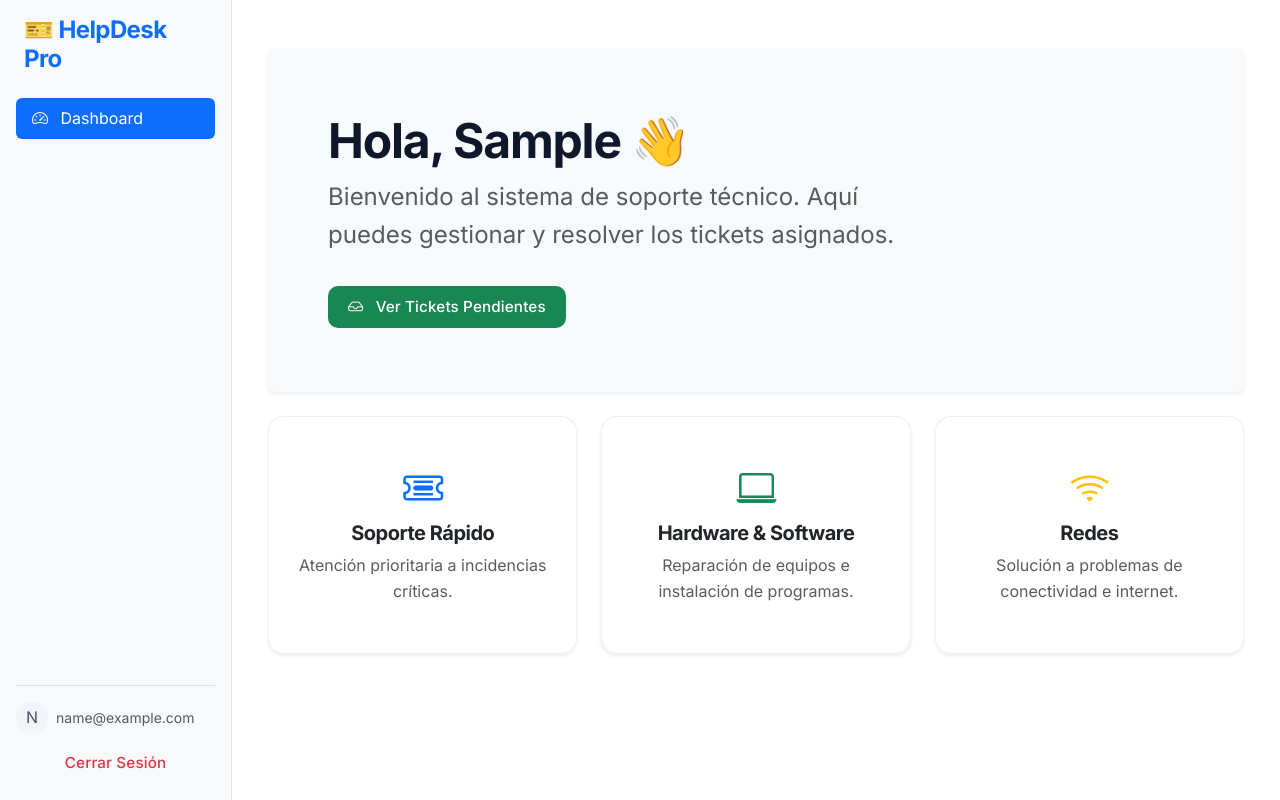
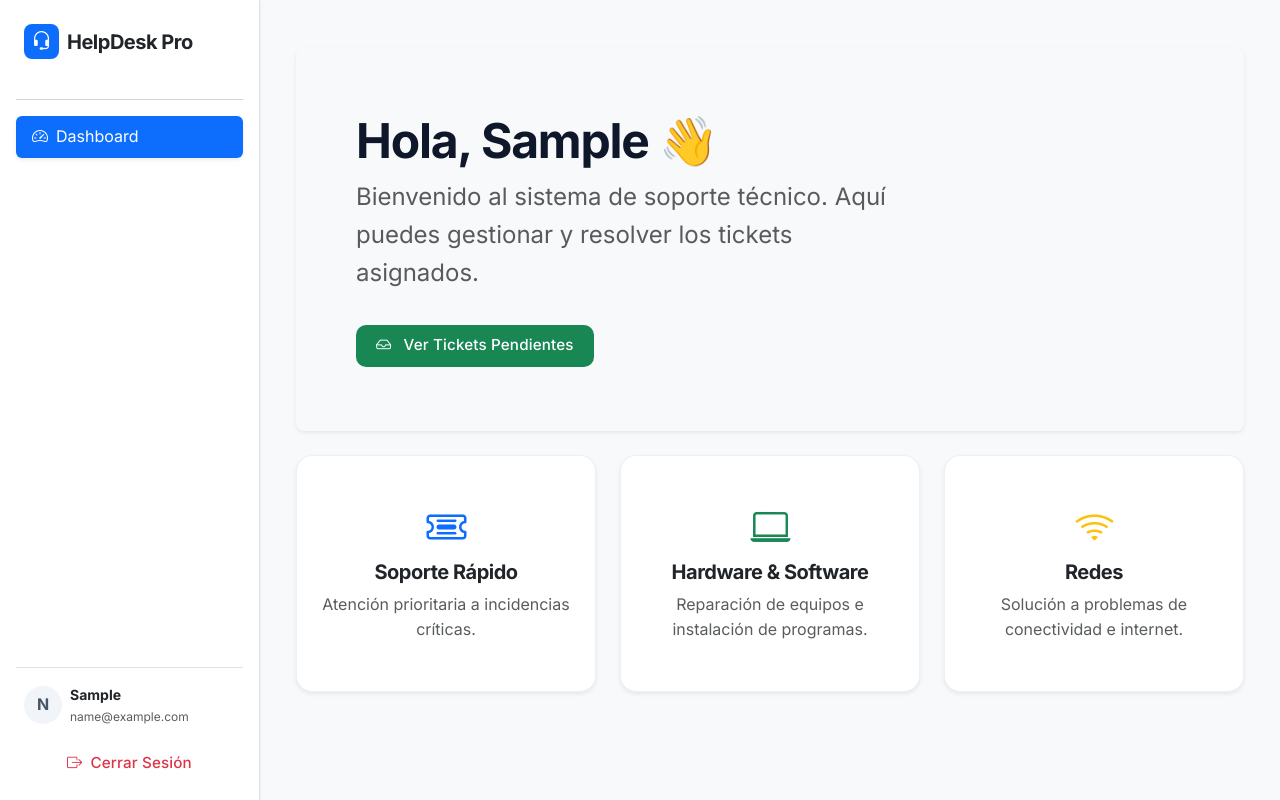
Before and after one commit to VictorMelendez4/sistema-tickets, a React (Vite) app in the folder school-frontend/school-frontend/: page / in a window 1280 px wide. Built offline with nearby package versions, Linux system fonts and the light colour scheme; sample sign-in values are in the browser's storage.

Commit message:
mejora en las notificaciones

```diff
--- a/school-frontend/school-frontend/package.json
+++ b/school-frontend/school-frontend/package.json
@@ -13,6 +13,7 @@
     "bootstrap": "^5.3.8",
     "react": "^19.2.0",
     "react-dom": "^19.2.0",
+    "react-hot-toast": "^2.6.0",
     "react-router-dom": "^6.30.2"
   },
   "devDependencies": {
--- a/school-frontend/school-frontend/src/components/Layout.jsx
+++ b/school-frontend/school-frontend/src/components/Layout.jsx
@@ -1,72 +1,143 @@
 import { Outlet, Link, useLocation } from "react-router-dom";
 import { useContext } from "react";
 import { AuthContext } from "../context/AuthContext";
+// 1. Importamos el componente de notificaciones
+import { Toaster } from "react-hot-toast";
 
 export default function Layout() {
   const { usuario, logout } = useContext(AuthContext);
   const location = useLocation();
 
-  const isActive = (path) => location.pathname === path ? "bg-primary text-white" : "text-dark";
+  // Función para resaltar el enlace activo
+  const isActive = (path) =>
+    location.pathname === path
+      ? "bg-primary text-white shadow-sm"
+      : "text-dark hover-bg-light";
 
   return (
-    <div className="d-flex min-vh-100">
-      {/* Sidebar */}
-      <div className="d-flex flex-column p-3 bg-light border-end" style={{ width: "260px" }}>
-        <h4 className="text-primary fw-bold mb-4 px-2">🎫 HelpDesk Pro</h4>
+    <div className="d-flex min-vh-100 bg-light">
 
+      {/* === SIDEBAR (MENÚ LATERAL) === */}
+      <div
+        className="d-flex flex-column p-3 bg-white border-end shadow-sm"
+        style={{ width: "260px", position: "fixed", height: "100%", zIndex: 1000 }}
+      >
+        {/* Marca / Logo */}
+        <div className="d-flex align-items-center mb-4 px-2 mt-2">
+          <div className="bg-primary rounded-3 d-flex align-items-center justify-content-center me-2" style={{ width: 35, height: 35 }}>
+            <i className="bi bi-headset text-white fs-5"></i>
+          </div>
+          <span className="fs-5 fw-bold text-dark tracking-tight">HelpDesk Pro</span>
+        </div>
+
+        <hr className="text-muted opacity-25" />
+
+        {/* Navegación */}
         <ul className="nav nav-pills flex-column mb-auto">
-          <li className="nav-item mb-2">
-            <Link to="/" className={`nav-link ${isActive("/")}`}>
-              <i className="bi bi-speedometer2 me-2"></i> Dashboard
+          <li className="nav-item mb-1">
+            <Link to="/" className={`nav-link d-flex align-items-center gap-2 ${isActive("/")}`}>
+              <i className="bi bi-speedometer2"></i> Dashboard
             </Link>
           </li>
 
-          {/* Menú para CLIENTES */}
+          {/* MENÚ PARA CLIENTES */}
           {usuario?.role === "CLIENT" && (
             <>
-              <li className="nav-item mb-2">
-                <Link to="/nuevo-ticket" className={`nav-link ${isActive("/nuevo-ticket")}`}>
-                  <i className="bi bi-plus-circle me-2"></i> Nuevo Ticket
+              <li className="nav-item mt-3 mb-1">
+                <small className="text-uppercase text-muted fw-bold ps-3" style={{ fontSize: "0.7rem" }}>
+                  Mis Gestiones
+                </small>
+              </li>
+              <li className="nav-item mb-1">
+                <Link to="/nuevo-ticket" className={`nav-link d-flex align-items-center gap-2 ${isActive("/nuevo-ticket")}`}>
+                  <i className="bi bi-plus-circle"></i> Nuevo Ticket
                 </Link>
               </li>
-              <li className="nav-item mb-2">
-                <Link to="/mis-tickets" className={`nav-link ${isActive("/mis-tickets")}`}>
-                  <i className="bi bi-ticket-perforated me-2"></i> Mis Tickets
+              <li className="nav-item mb-1">
+                <Link to="/mis-tickets" className={`nav-link d-flex align-items-center gap-2 ${isActive("/mis-tickets")}`}>
+                  <i className="bi bi-ticket-perforated"></i> Mis Tickets
                 </Link>
               </li>
             </>
           )}
 
-          {/* Menú para SOPORTE / ADMIN */}
+          {/* MENÚ PARA SOPORTE / ADMIN */}
           {(usuario?.role === "ADMIN" || usuario?.role === "SUPPORT") && (
             <>
-              <li className="nav-item mb-2">
-                <Link to="/gestion-tickets" className={`nav-link ${isActive("/gestion-tickets")}`}>
-                  <i className="bi bi-inbox me-2"></i> Bandeja de Tickets
+              <li className="nav-item mt-3 mb-1">
+                <small className="text-uppercase text-muted fw-bold ps-3" style={{ fontSize: "0.7rem" }}>
+                  Administración
+                </small>
+              </li>
+              <li className="nav-item mb-1">
+                <Link to="/gestion-tickets" className={`nav-link d-flex align-items-center gap-2 ${isActive("/gestion-tickets")}`}>
+                  <i className="bi bi-inbox"></i> Bandeja de Tickets
                 </Link>
               </li>
             </>
           )}
         </ul>
 
+        {/* Footer del Usuario */}
         <div className="mt-auto border-top pt-3">
-          <div className="d-flex align-items-center mb-2">
-            <div className="bg-secondary text-white rounded-circle d-flex align-items-center justify-content-center me-2" style={{width: 32, height: 32}}>
+          <div className="d-flex align-items-center mb-3 px-2">
+            <div
+              className="bg-secondary text-white rounded-circle d-flex align-items-center justify-content-center me-2 fw-bold"
+              style={{ width: 38, height: 38 }}
+            >
               {usuario?.email?.charAt(0).toUpperCase()}
             </div>
-            <small className="text-muted text-truncate" style={{maxWidth: "150px"}}>
-              {usuario?.email}
-            </small>
+            <div className="overflow-hidden">
+              <div className="fw-bold text-dark small text-truncate">
+                {usuario?.firstName}
+              </div>
+              <div className="text-muted small text-truncate" style={{ fontSize: "0.75rem" }}>
+                {usuario?.email}
+              </div>
+            </div>
           </div>
-          <button onClick={logout} className="btn btn-outline-danger btn-sm w-100">
-            Cerrar Sesión
+          <button
+            onClick={logout}
+            className="btn btn-outline-danger btn-sm w-100 d-flex align-items-center justify-content-center gap-2"
+          >
+            <i className="bi bi-box-arrow-right"></i> Cerrar Sesión
           </button>
         </div>
       </div>
 
-      {/* Contenido Principal */}
-      <div className="flex-grow-1 p-4 bg-white" style={{ overflowY: "auto" }}>
-        <Outlet />
+      {/* === CONTENIDO PRINCIPAL === */}
+      <div className="flex-grow-1" style={{ marginLeft: "260px" }}>
+        {/* Aquí renderizamos las páginas */}
+        <div className="p-4">
+          <Outlet />
+        </div>
+
+        {/* 2. Aquí vive el "Tostador" para las notificaciones */}
+        <Toaster
+          position="top-right"
+          reverseOrder={false}
+          toastOptions={{
+            duration: 4000,
+            style: {
+              background: '#363636',
+              color: '#fff',
+            },
+            success: {
+              style: {
+                background: '#dcfce7', // Verde claro
+                color: '#166534',      // Verde oscuro
+                border: '1px solid #bbf7d0'
+              },
+            },
+            error: {
+              style: {
+                background: '#fee2e2', // Rojo claro
+                color: '#991b1b',      // Rojo oscuro
+                border: '1px solid #fecaca'
+              },
+            },
+          }}
+        />
       </div>
     </div>
   );
--- a/school-frontend/school-frontend/src/pages/Login.jsx
+++ b/school-frontend/school-frontend/src/pages/Login.jsx
@@ -2,6 +2,7 @@ import { useState, useContext } from "react";
 import { useNavigate, Link } from "react-router-dom";
 import { api } from "../api/axios";
 import { AuthContext } from "../context/AuthContext";
+import toast from 'react-hot-toast';
 
 export default function Login() {
   const [email, setEmail] = useState("");
@@ -27,7 +28,7 @@ export default function Login() {
 
     } catch (error) {
       console.error(error);
-      alert("Credenciales incorrectas o error de conexión");
+      toast.error("Error al iniciar sesión");
     }
   };
 
--- a/school-frontend/school-frontend/src/pages/Register.jsx
+++ b/school-frontend/school-frontend/src/pages/Register.jsx
@@ -2,6 +2,7 @@ import { useState, useContext } from "react";
 import { Link, useNavigate } from "react-router-dom";
 import { api } from "../api/axios";
 import { AuthContext } from "../context/AuthContext";
+import toast from 'react-hot-toast';
 
 export default function Register() {
   const navigate = useNavigate();
@@ -29,12 +30,12 @@ export default function Register() {
         // Guardamos sesión usando la función del AuthContext (si la tienes implementada así)
         // Ojo: Si tu AuthContext no expone 'setAuthData', usa login normal o redirige a login.
         // Asumimos que el backend devuelve token y user.
-        alert("¡Cuenta creada! Por favor inicia sesión.");
+       toast.success("¡Cuenta creada! Por favor inicia sesión.");
         navigate("/login");
       }
     } catch (error) {
       console.error(error);
-      alert(error.response?.data?.msg || "Error al registrarse");
+     toast.success(error.response?.data?.msg || "Error al registrarse");
     }
   };
 
--- a/school-frontend/school-frontend/src/pages/TicketForm.jsx
+++ b/school-frontend/school-frontend/src/pages/TicketForm.jsx
@@ -1,6 +1,7 @@
 import { useState } from "react";
 import { api } from "../api/axios";
 import { useNavigate } from "react-router-dom";
+import toast from 'react-hot-toast';
 
 export default function TicketForm() {
   const navigate = useNavigate();
@@ -15,10 +16,10 @@ export default function TicketForm() {
     e.preventDefault();
     try {
       await api.post("/tickets", formData);
-      alert("Ticket creado exitosamente");
+      toast.success("Ticket creado exitosamente");
       navigate("/mis-tickets");
     } catch (error) {
-      alert("Error creando ticket");
+      toast.success("Error creando ticket");
     }
   };
 
```
Also changed, not shown: school-frontend/school-frontend/src/pages/TicketDetail.jsx (+4 -3 lines), 1 other file (tests, documents, lock files or other folders).
